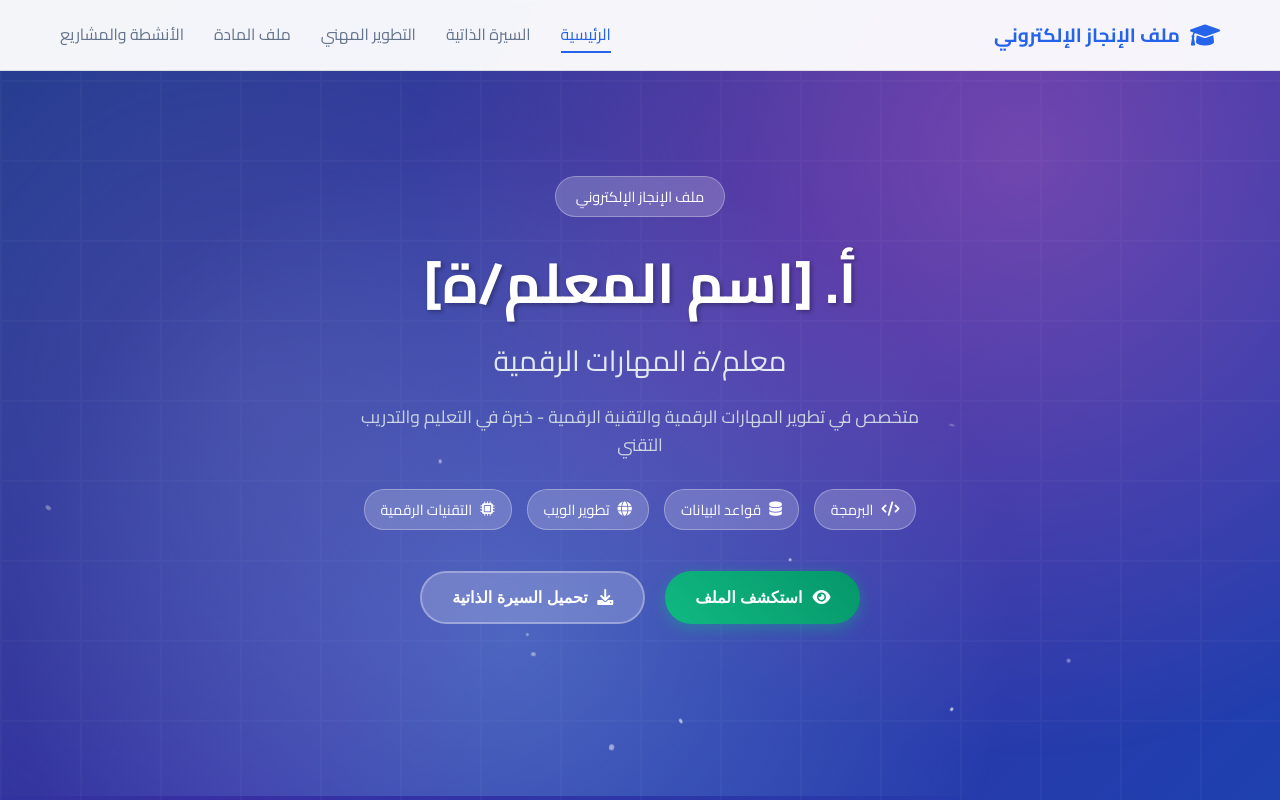
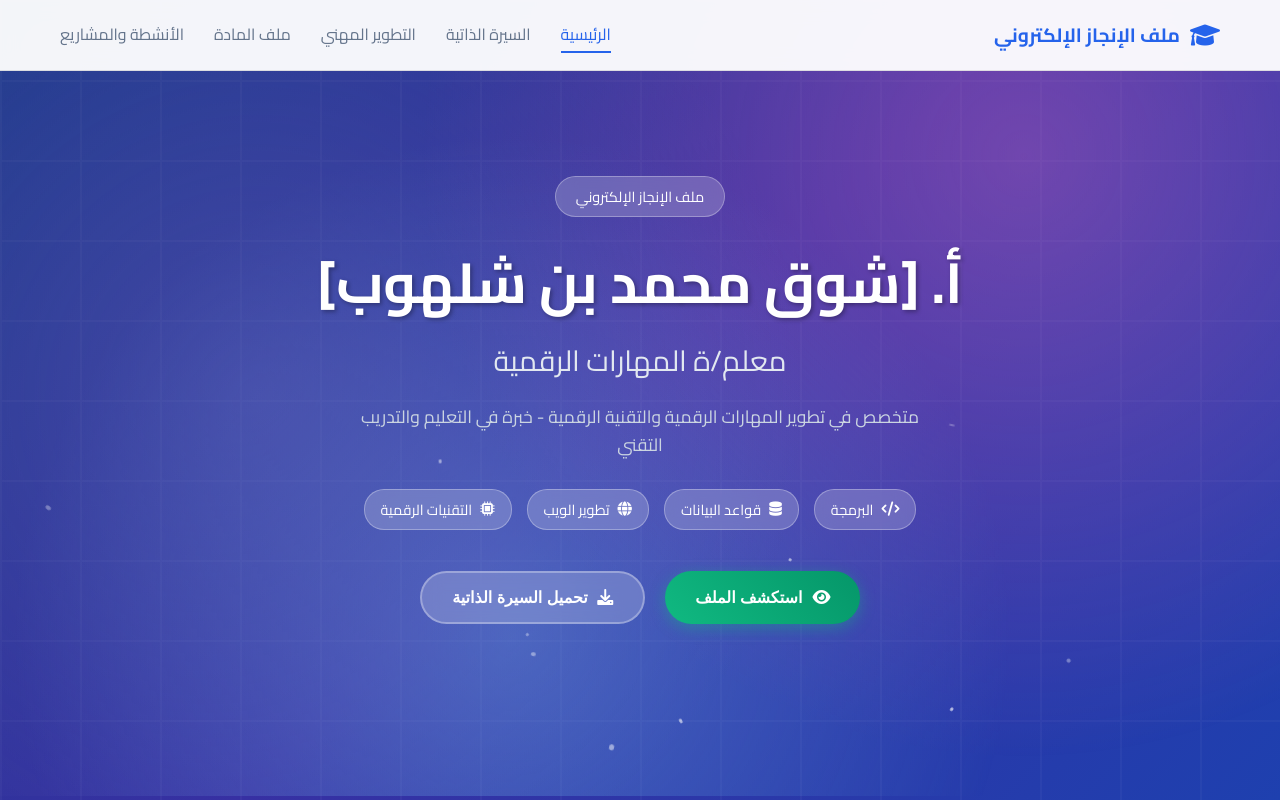
Before and after one commit to Shouqalshalhoub/myportfolio, a plain HTML site: page index.html in a window 1280 px wide. Shown: the top 800 px of the page. Drawn offline with Linux system fonts and the light colour scheme.

Commit message:
Update index.html

```diff
--- a/index.html
+++ b/index.html
@@ -38,7 +38,7 @@
         </div>
         <div class="hero-content">
             <div class="hero-badge">ملف الإنجاز الإلكتروني</div>
-            <h1 class="hero-title">أ. [اسم المعلم/ة]</h1>
+            <h1 class="hero-title">أ. [شوق محمد بن شلهوب]</h1>
             <h2 class="hero-subtitle">معلم/ة المهارات الرقمية</h2>
             <p class="hero-description">
                 متخصص في تطوير المهارات الرقمية والتقنية الرقمية - خبرة في التعليم والتدريب التقني
```
